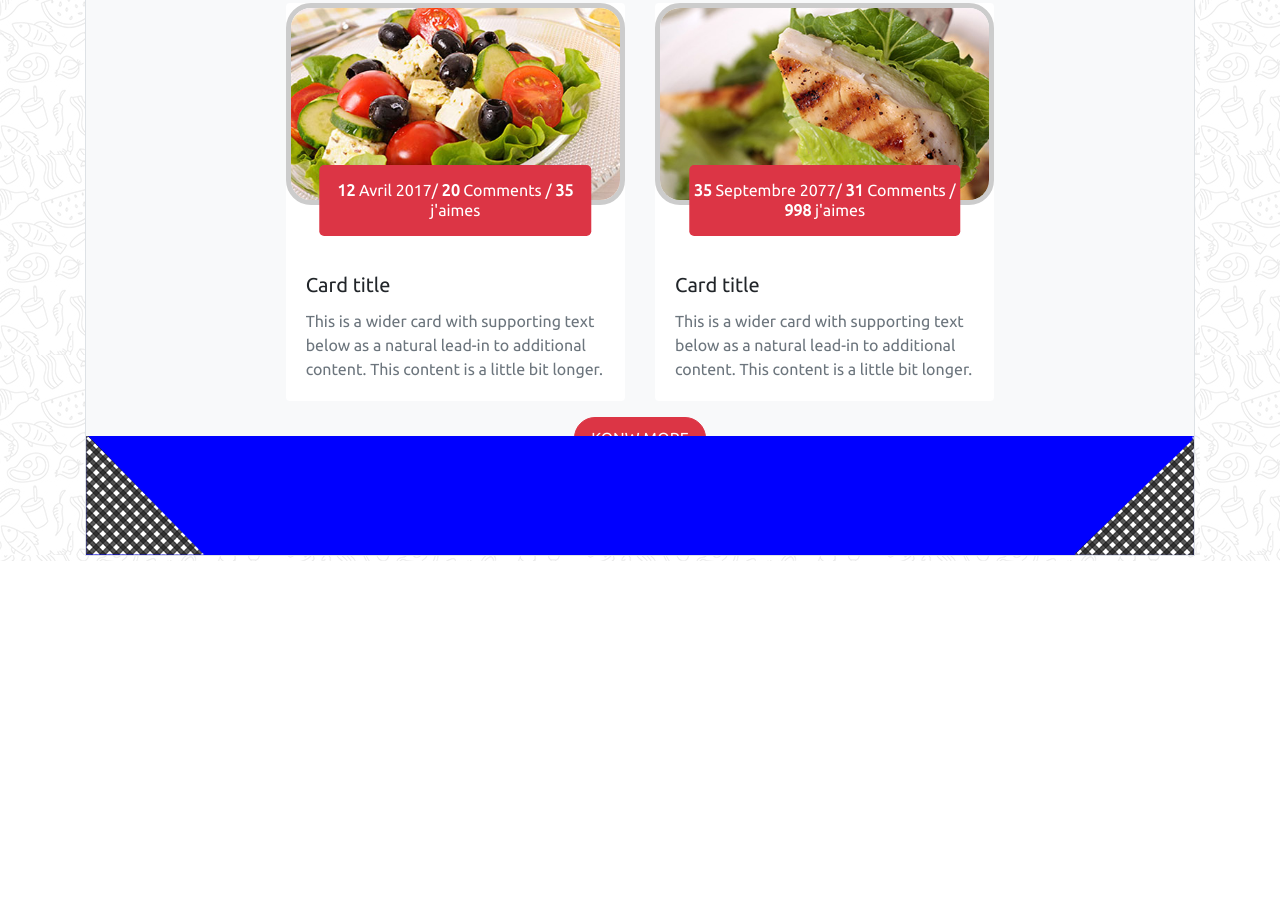
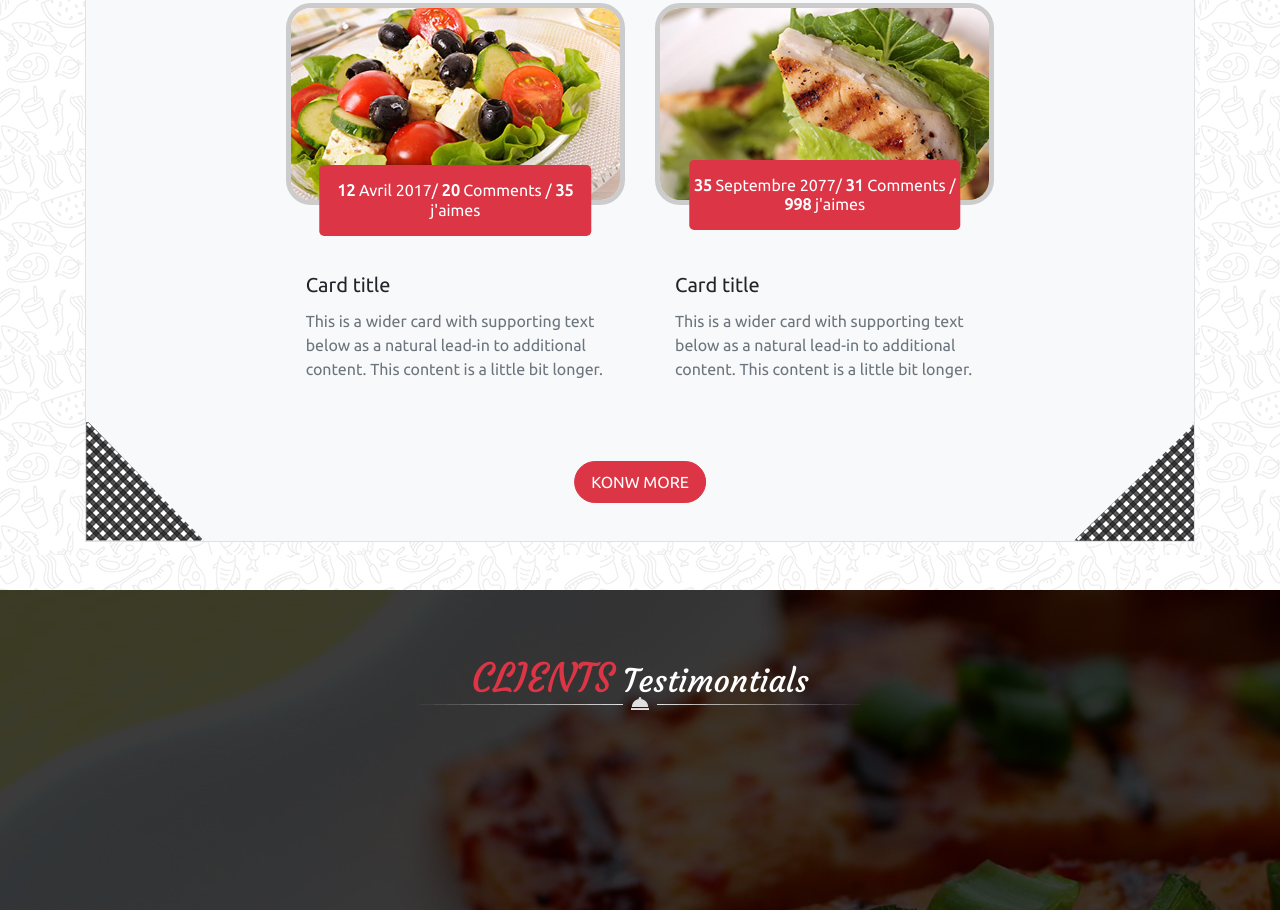
Before and after one commit to dawiteu/coding_16_site_chef, a website: page index.html in a window 1280 px wide. Shown: the part 3645-4555 px from the top of the page. Before the commit the page ends 4206 px from the top, so only its background shows below. Drawn offline with nearby package versions, Linux system fonts and the light colour scheme.

Commit message:
section book and blok fini responsive et marche

```diff
--- a/index.html
+++ b/index.html
@@ -90,8 +90,8 @@
                 <h2><span class="text-danger text-uppercase">taste</span> <span class="font-weight-bold">amet </span>consectetur,</h2>
                 <h2>adipisicing to <span class="font-weight-bold">remember!</span></h2>
 
-                <button class="btn bg-light py-3 px-4 mx-3 rounded-pill w-lg-25 my-2 my-lg-5">Purchast time</button>
-                <button class="btn btn-danger py-3 px-4 mx-3 rounded-pill w-lg-25 my-2 my-lg-5">learn more</button>
+                <button class="btn bg-light py-3 px-4 mx-lg-3 rounded-pill w-lg-25 my-2 my-lg-5">Purchast time</button>
+                <button class="btn btn-danger py-3 px-4 mx-lg-3 rounded-pill w-lg-25 my-2 my-lg-5">learn more</button>
             </div>
         <!-- Carousell  -->
         <div id="carouselExampleIndicators" class="carousel slide" data-ride="carousel">
@@ -585,7 +585,7 @@
                     <form action="#" method="#">
                         <div class="row justify-content-center py-1">
 
-                            <div class="py-2 col-sm-12 col-md-6 col-lg-4 text-center ">
+                            <div class="py-2 col-sm-12 col-md-6 col-lg-4 text-center">
                                 <input type="text" name="fullname" class="form-control" placeholder="Enter Full Name.." />
                             </div>
                             <div class="py-2 col-sm-12 col-md-6 col-lg-4 text-center">
@@ -669,7 +669,7 @@
                         <div class="card mb-3 ">
                             <img src="./public/images/blog_img2.jpg" class="img-fluid " alt="Blog menu carte 2">
 
-                            <div class="card-body">
+                            <div class="card-body mb-5 pb-5">
                                 <h3 class="h6 rounded-lg bg-danger text-white py-3">
                                     <span class="font-weight-bold">35</span> Septembre 2077/
                                     <span class="font-weight-bold">31</span> Comments /
@@ -682,7 +682,7 @@
                         </div>
                     </div>
                 </div>
-                <button class="btn btn-danger mb-5 text-uppercase px-3 py-2 rounded-pill zindex2000 ">konw more</button>
+                <button class="btn btn-danger text-uppercase px-3 py-2 rounded-pill zindex2000">konw more</button>
             </div>
                 <!-- fin blog -->
 
@@ -690,6 +690,24 @@
 
     </section><!-- fin section book table et blog ;;  -->
 
+    <!-- debut section clients testimontial  -->
+
+    <section id="ctestim" class="container-fluid text-white text-center mt-5">
+
+        <div class="row justify-content-center align-items-center pt-5">
+            <div class="col-12">
+                <h2 class="title-text text-center font-cour h2 text-black mx-auto text-capitalize py-3"><span class="text-uppercase h1 text-danger">clients</span> testimontials</h2>
+            </div>
+        </div>
+
+        <div class="row">
+            <div class="col-sm-12">
+
+            </div>
+        </div>
+    </section>
+
+    <!-- fin section clients testimontials -->
 
     <!-- script jquery -->
     <script src="./node_modules/jquery/dist/jquery.js"></script>
--- a/src/sass/_modules/_header.scss
+++ b/src/sass/_modules/_header.scss
@@ -65,7 +65,7 @@ header{
         width:65%;
         position:absolute;
         z-index:1500;
-        top:10%;
+        top:5%;
         @include media-breakpoint-up(lg) { top:20%; };
         left:50%;
         transform: translateX(-50%);
@@ -73,7 +73,8 @@ header{
         h2{
             font-family:"Courgette";
             font-size:20px;
-            @include media-breakpoint-up(sm) { font-size: calc(1.5rem + 3vw); };
+            @include media-breakpoint-up(sm) { font-size: calc(1.5rem + 2vw); };
+            @include media-breakpoint-up(md) { font-size: calc(1.5rem + 3vw); };
         }
         button{
             text-transform:uppercase;
--- a/src/sass/_modules/_sections.scss
+++ b/src/sass/_modules/_sections.scss
@@ -52,8 +52,6 @@
             text-align:right;
             background-image: url("../images/box-bottom-left-grey.png");
             background-repeat: no-repeat;
-            margin-top:20px;
-            background-color: blue;
         }
     }
 }
@@ -143,8 +141,6 @@ section#contwhiteone{
     }
 
     div.alert{
-        position:relative;
-
         &:before{
             content:"!";
             width:0;
@@ -187,7 +183,7 @@ section#meetchefs::-webkit-scrollbar{
 } // end section meet chefs
 
 section#bytandblog{
-    height:100vh;
+
     div#divformbook{
         width:70%;
         min-height:50vh;
@@ -203,6 +199,7 @@ section#bytandblog{
     div#blog{
         div.card{
             border:none!important;
+            background:none!important;
             img{
                 border:5px solid #ccc;
                 border-radius:25px;
@@ -221,3 +218,8 @@ section#bytandblog{
         }
     }
 } // end section Book your table and blog
+section#ctestim{
+    width:100%;
+    min-height:40vh;
+    background-image: url("../images/testimonials_background.jpg");
+}
--- a/src/sass/_modules/_style.scss
+++ b/src/sass/_modules/_style.scss
@@ -8,5 +8,9 @@ body{
 }
 
 .zindex2000{
-    z-index:999999999999999999999!important;
+    z-index:2000!important;
+    left:50%;
+    transform: translateX(-50%);
+    position:absolute;
+    bottom:3%;
 }
--- a/src/sass/_variables.scss
+++ b/src/sass/_variables.scss
@@ -1,3 +1 @@
 $theme-colors : ( "black" : #000 );
-
-$sizes : ( 80 : 80%, 90 : 90% );
```
Also changed, not shown: public/css/app.css.
